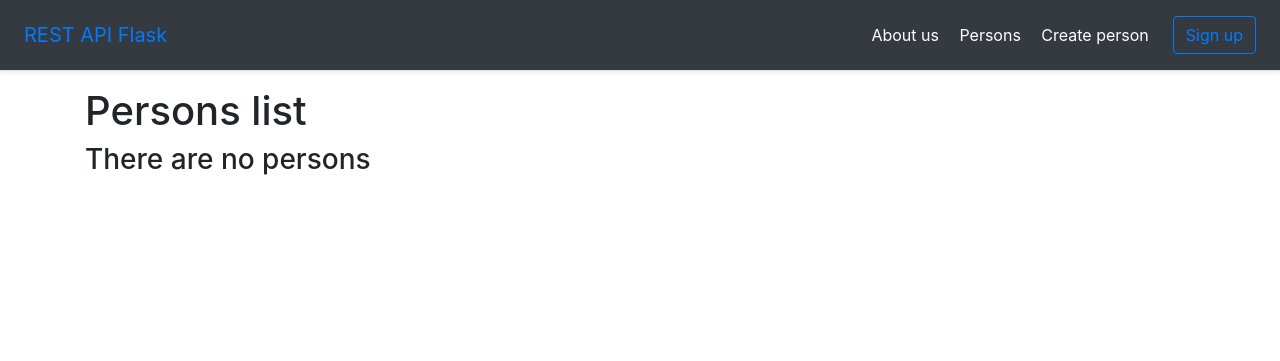
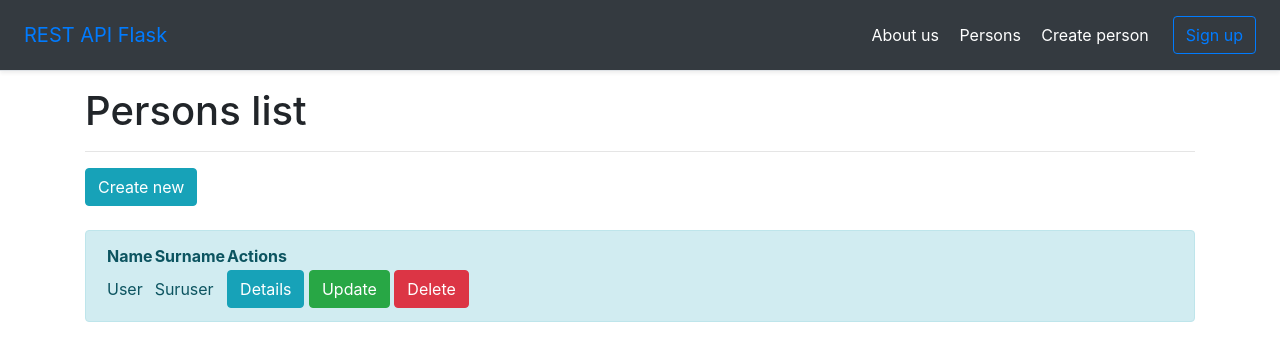
Before and after one commit to MrsOwlya/REST-API-Flask, a Flask app: template templates/read.html in a window 1280 px wide. Shown: the top 361 px of the page. Run offline with Flask 2, Linux system fonts and the light colour scheme; the template is opened without the code that fills it, so the values that code supplies are empty; parts of the project's set-up code (start-up, migrations or seed data) failed here and were passed over; some libraries are stand-ins or nearby versions.

Commit message:
Models and header locaton

```diff
--- a/app.py
+++ b/app.py
@@ -24,17 +24,7 @@ app.config.update({
     'APISPEC_SWAGGER_URL': '/swagger/'
 })
 
-class Person(db.Model):
-    id = db.Column(db.Integer, primary_key=True)
-    firstname = db.Column(db.String(20), nullable=False)
-    surname = db.Column(db.String(20), nullable=False)
-    birth = db.Column(db.Date, nullable=False)
-    job = db.Column(db.String(20), default="Notwork", nullable=False)
-    address = db.Column(db.String(20), nullable=False)
-
-    def __repr__(self):
-        return '<Person %r>' % self.id
-
+from models import Person
 db.create_all()
 
 
@@ -42,6 +32,11 @@ db.create_all()
 @app.route('/home')
 def hello_world():
     return render_template('index.html')
+
+
+@app.route('/read')
+def read():
+    return render_template('read.html')
 
 
 @app.route('/about')
@@ -94,7 +89,11 @@ def persons_post(**kwargs):
         new_person = Person(**kwargs)
         db.session.add(new_person)
         db.session.commit()
-        return new_person, 201
+        response = jsonify()
+        response.status_code = 201
+        response.headers['Location'] = '/persons/' + str(new_person.id)
+        response.autocorrect_location_header = True
+        return response
     except:
         return {'message': 'ValidationError'}, 422
 
--- a/templates/read.html
+++ b/templates/read.html
@@ -6,16 +6,49 @@
 
 {% block content %}
     <h1>Persons list</h1>
-    {% if persons|length > 0 %}
-        {% for p in persons %}
+    <div id="example_2" style="display: none">
+        <form method="post">
+            <label>Firstname</label>
+            <input type="text" name="firstname" id="firstname" class="form-control" placeholder="Firstname"><br>
+            <label>Surname</label>
+            <input type="text" name="surname" id="surname" class="form-control" placeholder="Surname"><br>
+            <label>Date of birth</label>
+            <input type="date" name="birth" id="birth" class="form-control"><br>
+            <label>Job</label>
+            <input type="text" name="job" id="job" class="form-control" placeholder="Job"><br>
+            <label>Address</label>
+            <input type="text" name="address" id="address" class="form-control" placeholder="Address"><br>
+            <input type="submit" class="btn btn-info" value="Create">
+        </form>
+    </div>
+    <hr>
+    <button class="btn btn-info" id="example_2_2" onclick=" document.getElementById('example_2').style.display='none'; document.getElementById('example_2_2').style.display='none'; document.getElementById('example_2_1').style.display='block';" style="display:none;">Cancel</button>
+    <button class="btn btn-info" id="example_2_1" onclick="document.getElementById('example_2').style.display='block'; document.getElementById('example_2_1').style.display='none'; document.getElementById('example_2_2').style.display='block';">Create new</button>
+    <br>
+    <br>
+{#    {% if persons|length > 0 %}#}
             <div class="alert alert-info">
-                <div class = "row">
-                    <p>{{ p.surname }} {{ p.firstname }}</p>
-                    <a href="/read/{{ p.id }}" class = "btn btn-warning mx-4">Details</a>
-                </div>
+                <table>
+                    <tr>
+                        <th>Name</th>
+                        <th>Surname</th>
+                        <th>Actions</th>
+                    </tr>
+{#                    {% for p in persons %}#}
+                        <tr>
+                            <td>{# {{ p.firstname }} #}User</td>
+                            <td>{# {{ p.surname }} #}Suruser</td>
+                            <td>
+                                <a data-method="get" class="btn btn-info">Details</a>
+                                <a data-method="patch" class="btn btn-success">Update</a>
+                                <a data-method="delete" class="btn btn-danger">Delete</a>
+                            </td>
+                        </tr>
+{#                    {% endfor %}    #}
+                </table>
             </div>
-        {% endfor %}
-    {% else %}
-        <h3>There are no persons</h3>
-    {% endif %}
+
+{#    {% else %}#}
+{#        <h3>There are no persons</h3>#}
+{#    {% endif %}#}
 {% endblock %}
--- a/tests.py
+++ b/tests.py
@@ -55,6 +55,7 @@ class TestCase(unittest.TestCase):
         res = self.app.post('/persons', json=data)
         assert res.status_code == 201
         assert res.get_json()['firstname'] == data['firstname']
+        assert res.get_json()['id'] == 3
 
     def test_post_new_invalid_person(self):
         data = {
```
Also changed, not shown: models.py (added, +12 -0 lines).
